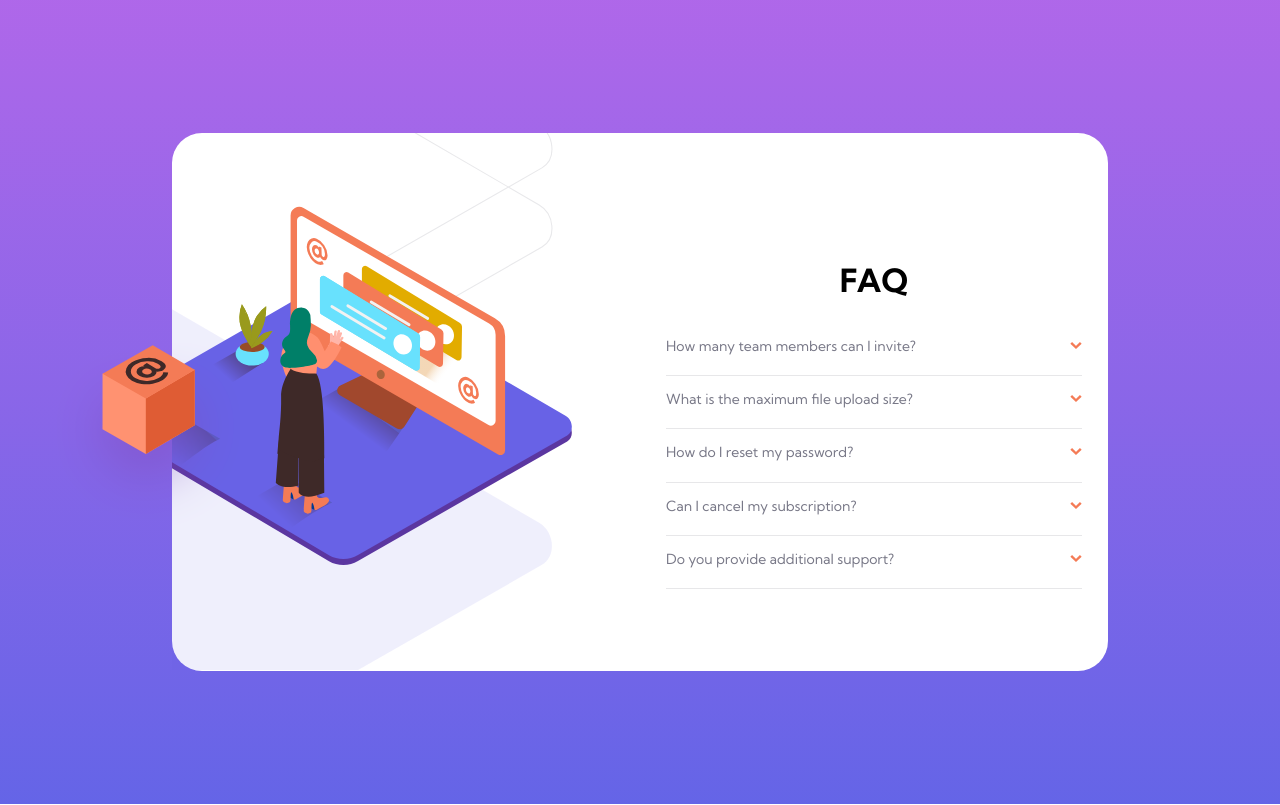
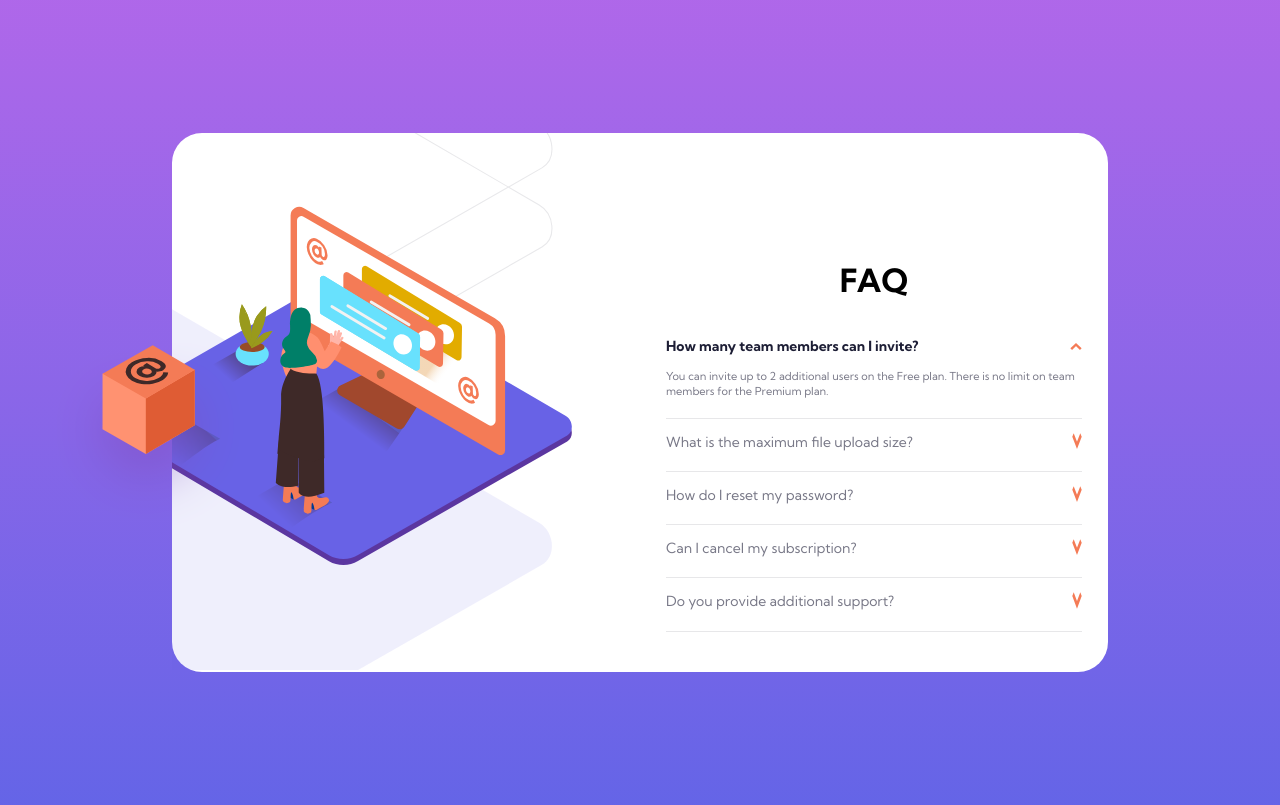
Before and after one commit to liampc/faq-accordion, a React (Create React App) app: page / in a window 1280 px wide. Both pictures are taken after a click on the element "How many team members can I invite?". Built offline with nearby package versions, Linux system fonts and the light colour scheme.

Commit message:
add temp conditional rendering

```diff
--- a/src/components/App.js
+++ b/src/components/App.js
@@ -39,7 +39,11 @@ class App extends Component {
     render(){
 
         const content = this.state.contents.map(data => {
-            return <Item list={data} key={data.question} onClick={this.handleClick}/>
+            return <Item list={data}
+                    key={data.question}
+                    onClick={this.handleClick}
+                    isActive={data.isActive}
+                    />
         })
 
         return (
--- a/src/components/Item.js
+++ b/src/components/Item.js
@@ -10,15 +10,28 @@ import arrow from '../assets/images/icon-arrow-down.svg'
 class Item extends Component {
 
     render (){
+
+        if (this.props.isActive){
+            return (
+                <div className="item">
+                    <p className="item__question  item__question-active" onClick={() => this.props.onClick(this.props.list.id)}>
+                        {this.props.list.question}
+                        <img src={arrow} alt="icon-arrow" className="item__arrow item__arrow-active"/>
+                    </p>
+                    <p className="item__answer">{this.props.list.answer}</p>
+                </div>
+            )
+        }
+        else {
             return (
                 <div className="item">
                     <p className="item__question" onClick={() => this.props.onClick(this.props.list.id)}>
                         {this.props.list.question}
                         <img src={arrow} alt="icon-arrow"/>
                     </p>
-                <p className="item__answer">{this.props.list.answer}</p>
                 </div>
             )
+        }
     }
 
 }
--- a/src/scss/_Item.scss
+++ b/src/scss/_Item.scss
@@ -13,7 +13,7 @@
         justify-content: space-between;
 
 
-        &:active {
+        &-active {
             border: none;
             color: $Verydarkdesaturatedblue;
             font-weight: $font-bold;
@@ -25,14 +25,16 @@
             color: $Softred;
         }
 
+    }
 
-        img {
+    &__arrow {
+        align-self: flex-start;
         width: 0.75rem;
         height: 0.5rem;
         margin-top: 5px;
-            transition: all 300ms ease-in;
+        transition: transform 300ms ease-in-out;
 
-            &:active {
+        &-active {
             transform: rotate(180deg);
         }
         &:hover {
@@ -40,17 +42,12 @@
         }
     }
 
-    }
-
     &__answer {
-        display: none;
+        // display: none;
         font-size: 0.6875rem;
-
-
-        &:active {
-            display: block;
+        // display: block;
         padding-bottom:  1.25rem;
         border-bottom: 1px solid  $Lightgrayishblue;
+
     }
 }
-}
```
Lines whose indentation alone changed are shown as unchanged.
